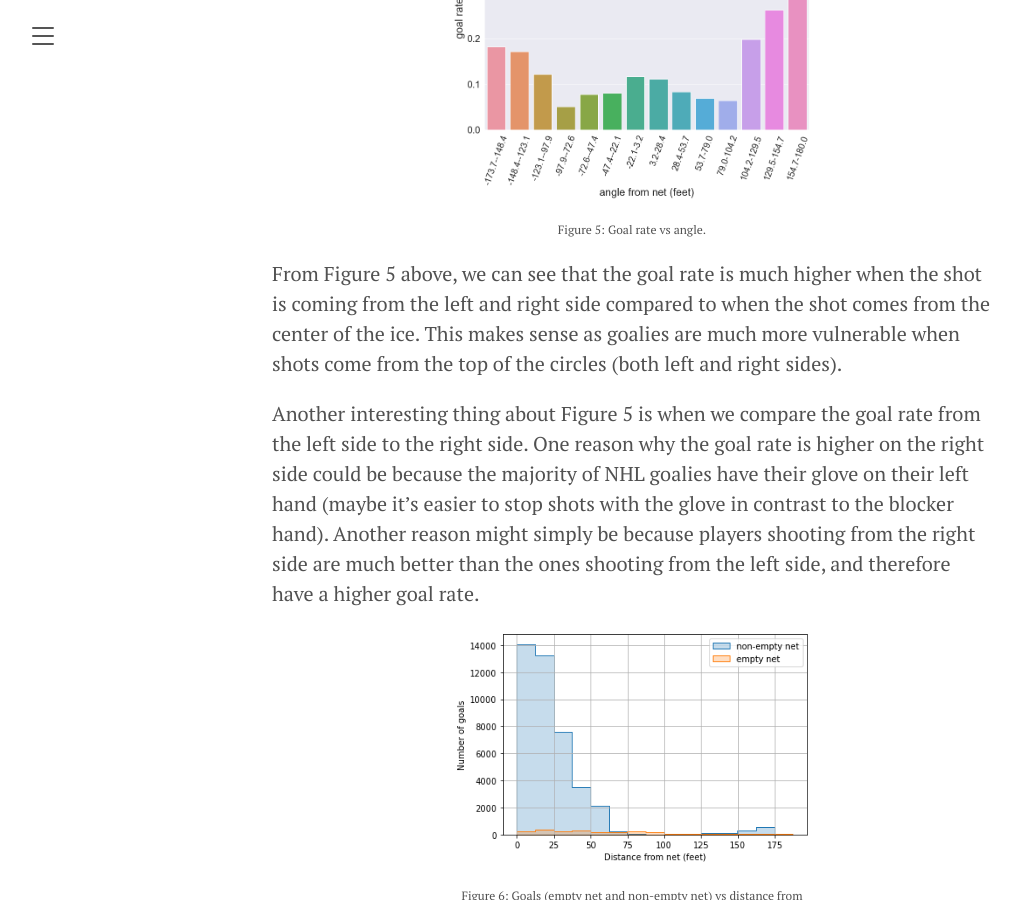
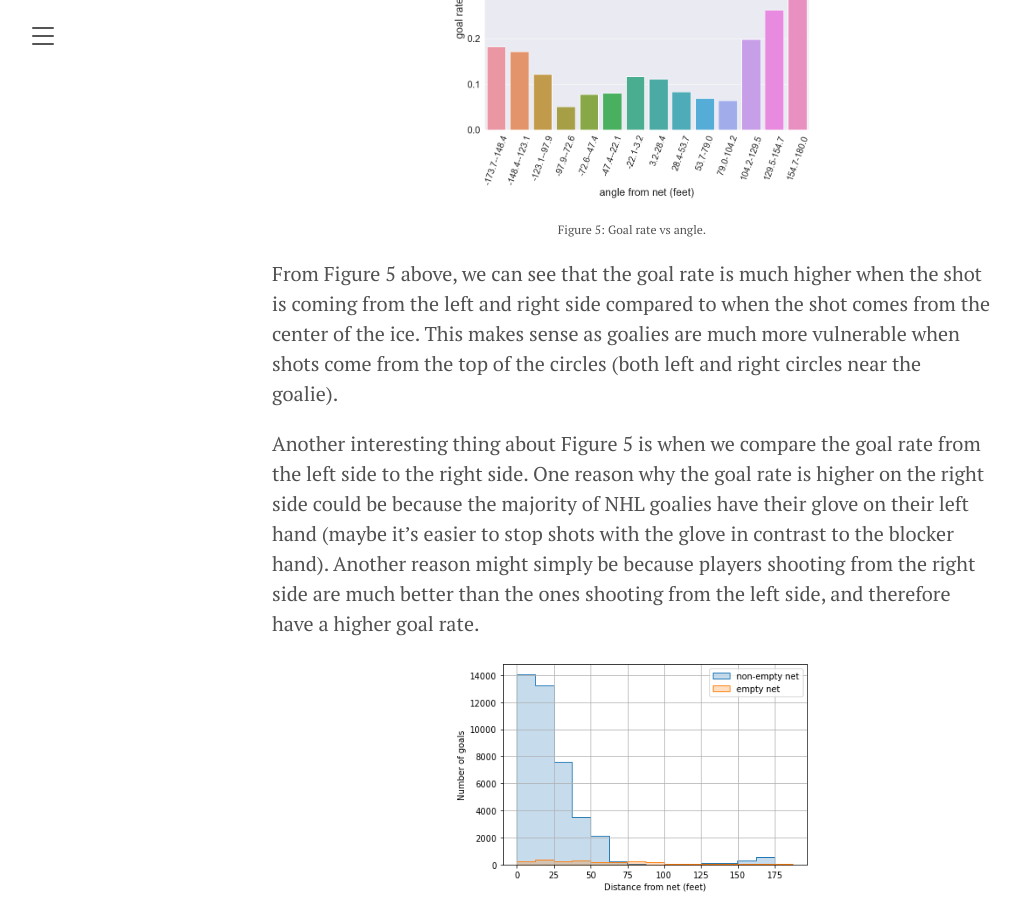
Before and after one commit to jaihon1/IFT6758-Project, a Jekyll site: the page built from blog/_posts/2021-11-3-milestone-2.md, in a window 1280 px wide and 900 px high, scrolled down 2343 px. Shown: the whole window, without its empty margins (8-1028 px from the left). Built offline with Jekyll 4.4.1, drawn with Linux system fonts in a browser that asks for light colours.

Commit message:
#15 resolving comments from the PR.

```diff
--- a/blog/_posts/2021-11-3-milestone-2.md
+++ b/blog/_posts/2021-11-3-milestone-2.md
@@ -43,7 +43,7 @@
     <figcaption style="font-size: 12px;text-align: center;">Figure 5: Goal rate vs angle.</figcaption>
 </figure>
 
-From Figure 5 above, we can see that the goal rate is much higher when the shot is coming from the left and right side compared to when the shot comes from the center of the ice. This makes sense as goalies are much more vulnerable when shots come from the top of the circles (both left and right sides).
+From Figure 5 above, we can see that the goal rate is much higher when the shot is coming from the left and right side compared to when the shot comes from the center of the ice. This makes sense as goalies are much more vulnerable when shots come from the top of the circles (both left and right circles near the goalie).
 
 Another interesting thing about Figure 5 is when we compare the goal rate from the left side to the right side. One reason why the goal rate is higher on the right side could be because the majority of NHL goalies have their glove on their left hand (maybe it's easier to stop shots with the glove in contrast to the blocker hand). Another reason might simply be because players shooting from the right side are much better than the ones shooting from the left side, and therefore have a higher goal rate.
 
```
